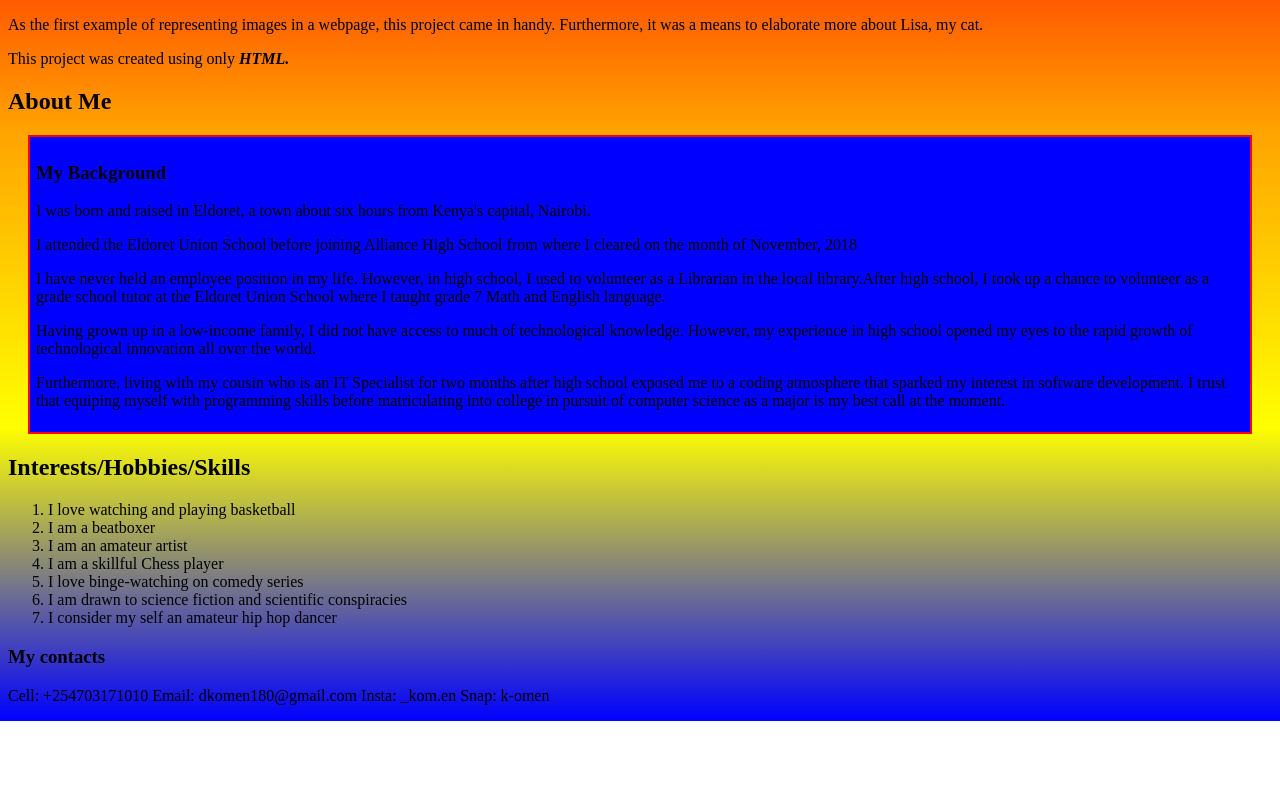
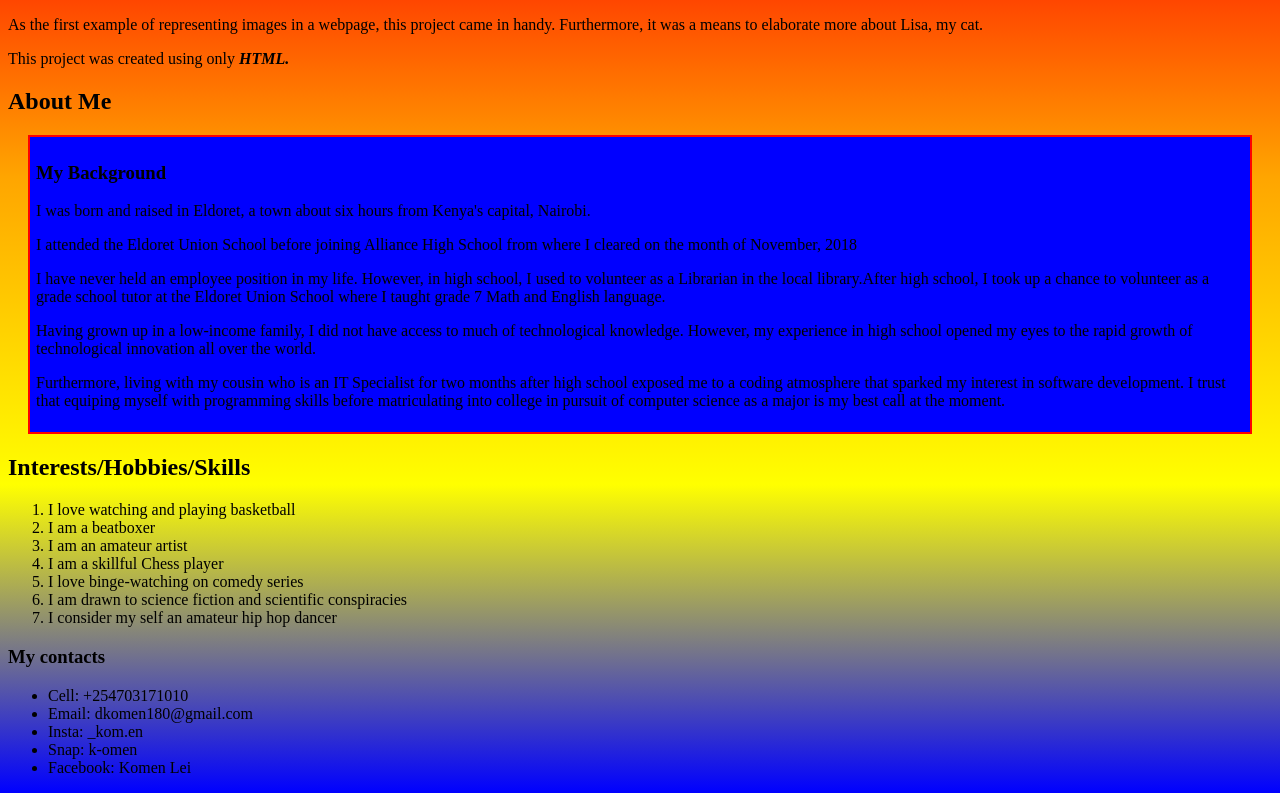
Before and after one commit to LeiKD/p-folio, a plain HTML site: page index.html in a window 1280 px wide. Shown: the part 748-1541 px from the top of the page. Before the commit the page ends 1469 px from the top, so only its background shows below. Drawn offline with Linux system fonts and the light colour scheme.

Commit message:
fix contacts

```diff
--- a/index.html
+++ b/index.html
@@ -46,10 +46,12 @@
       <li>I consider my self an amateur hip hop dancer</li>
     </ol></div>
     <h3>My contacts</h3>
-    <p>Cell: +254703171010
-      Email: dkomen180@gmail.com
-      Insta: _kom.en
-      Snap: k-omen
-    </p>
+    <ul>
+      <li>Cell: +254703171010</li>
+      <li>Email: dkomen180@gmail.com</li>
+      <li>Insta: _kom.en</li>
+      <li>Snap: k-omen</li>
+      <li>Facebook: Komen Lei</li>
+    </ul>
   </body>
 </html>
```
